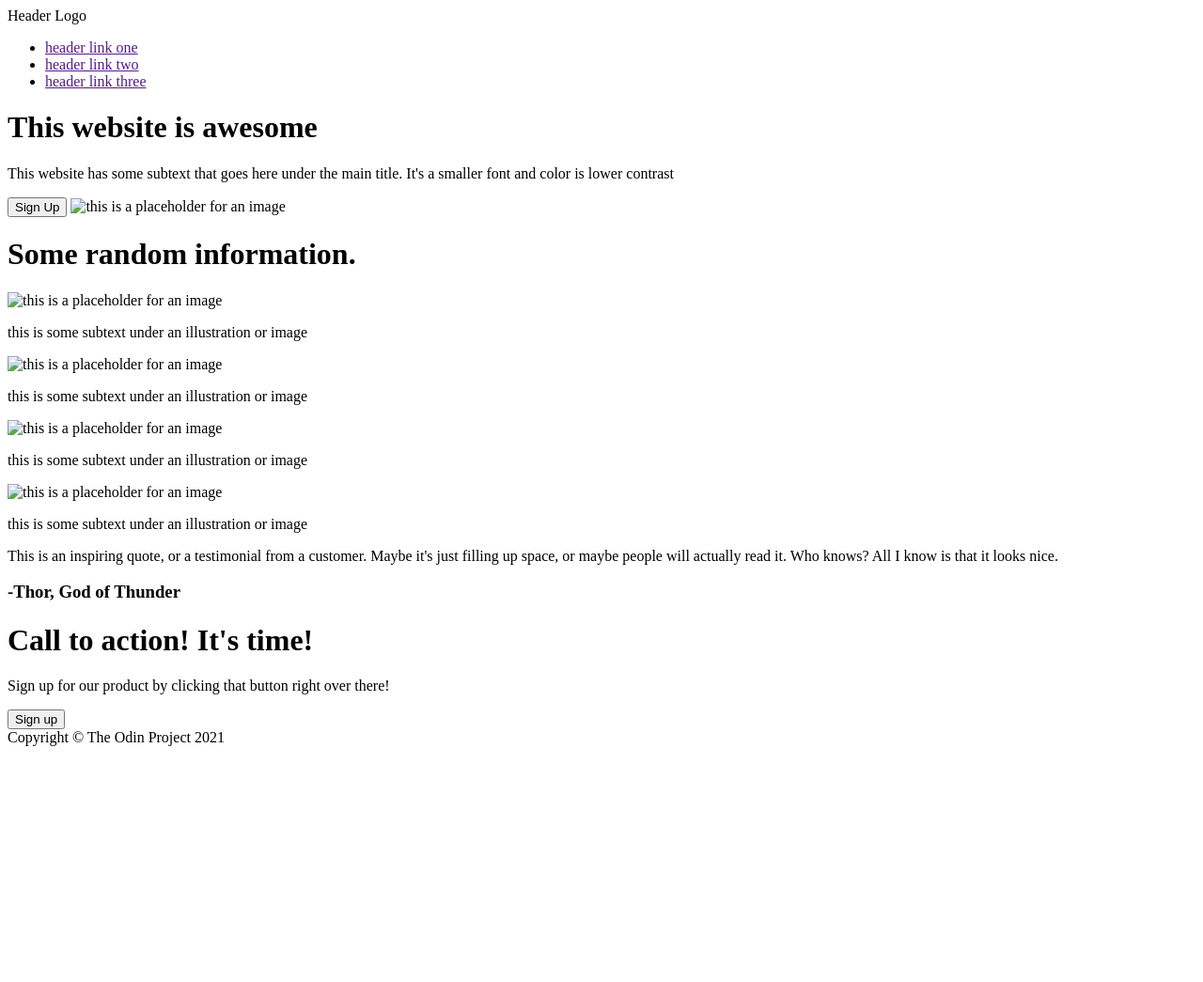
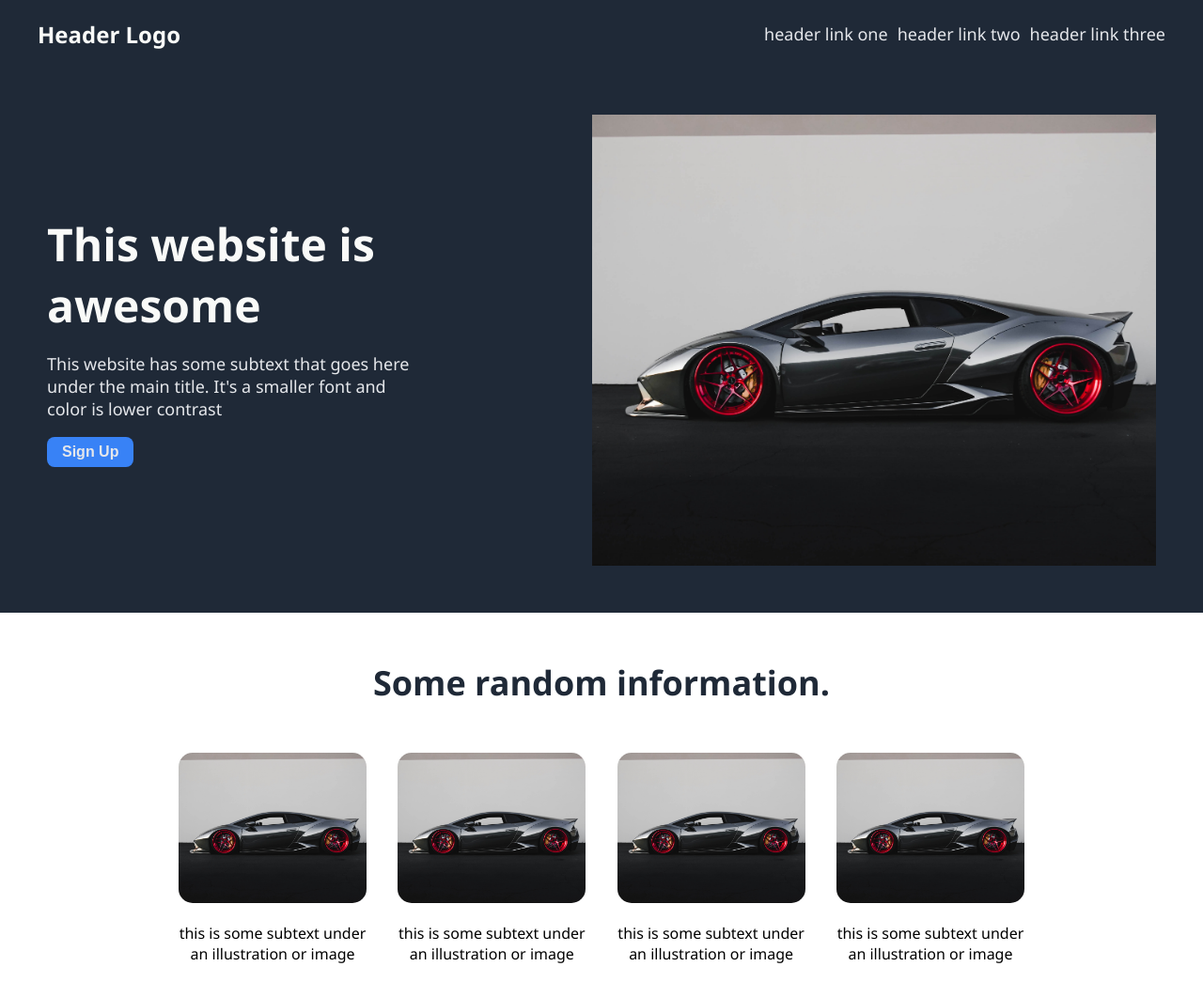
Before and after one commit to artemkalantarov/project-landing-page, a plain HTML site: page index.html in a window 1280 px wide. Shown: the top 1045 px of the page at 94% size. Before the commit the page ends 802 px from the top, so only its background shows below. Drawn offline with Linux system fonts and the light colour scheme.

Commit message:
Add styling to the webpage
This adds styling to the webpage. It uses flexbox.

```diff
--- a/index.html
+++ b/index.html
@@ -7,45 +7,66 @@
     <link rel="stylesheet" href="styles.css" />
 </head>
 <body>
+
     <header>
+        <div class="navbar">
             <div class="logo">Header Logo</div>
             <ul>
                 <li><a href="">header link one</a></li>
                 <li><a href="">header link two</a></li>
                 <li><a href="">header link three</a></li>
             </ul>
+        </div>
     </header>
-    <container>
+    <div class="container">
         <div class="banner">
+            <div class="banner-content">
+                <div class="banner-left">
                     <h1>This website is awesome</h1>
                     <p>This website has some subtext that goes here under the main title.
                     It's a smaller font and color is lower contrast</p>
                     <button>Sign Up</button>
-            <img src="" alt="this is a placeholder for an image">
+                </div>
+                <img src="images/banner-image.jpg" alt="this is a placeholder for an image">
+            </div>
         </div>
         <div class="information">
+            <div class="information-content">
                 <h1>Some random information.</h1>
-            <img src="" alt="this is a placeholder for an image">
-            <p>this is some subtext under an illustration or image</p>
-            <img src="" alt="this is a placeholder for an image">
-            <p>this is some subtext under an illustration or image</p>
-            <img src="" alt="this is a placeholder for an image">
-            <p>this is some subtext under an illustration or image</p>
-            <img src="" alt="this is a placeholder for an image">
+                <div class="information-cards">
+                    <div class="information-card">
+                        <img src="images/banner-image.jpg" alt="this is a placeholder for an image">
                         <p>this is some subtext under an illustration or image</p>
                     </div>
+                    <div class="information-card">
+                        <img src="images/banner-image.jpg" alt="this is a placeholder for an image">
+                        <p>this is some subtext under an illustration or image</p>
+                    </div>
+                    <div class="information-card">
+                        <img src="images/banner-image.jpg" alt="this is a placeholder for an image">
+                        <p>this is some subtext under an illustration or image</p>
+                    </div>
+                    <div class="information-card">
+                        <img src="images/banner-image.jpg" alt="this is a placeholder for an image">
+                        <p>this is some subtext under an illustration or image</p>
+                    </div>
+                </div>
+            </div>
+        </div>
         <div class="quotes">
+            <div class="quotes-content">
                 <p>This is an inspiring quote, or a testimonial from a customer.
                     Maybe it's just filling up space, or maybe people will actually read it.
                     Who knows? All I know is that it looks nice.</p>
                 <h3>-Thor, God of Thunder</h3>
+            </div>
         </div>
         <div class="call-to-action">
             <h1>Call to action! It's time!</h1>
             <p>Sign up for our product by clicking that button right over there!</p>
             <button>Sign up</button>
         </div>
-    </container>
+    </div>
     <footer>
         <div class="copyright">Copyright © The Odin Project 2021</div>
     </footer>
--- a/styles.css
+++ b/styles.css
@@ -0,0 +1,166 @@
+html{
+    font-family:'Segoe UI', Tahoma, Geneva, Verdana, sans-serif
+}
+
+body {
+    display: flex;
+    flex-direction: column;
+    min-height: 100vh;
+    margin: 0;
+    padding: 0;
+    align-items: center;
+
+
+}
+
+header {
+    background-color: #1F2937;
+    width: 100%;
+}
+
+.navbar {
+    margin:0 auto;
+    max-width: 1200px;
+    display: flex;
+    justify-content: center;
+    align-items: center;
+    height: 72px;
+}
+
+header ul {
+    display: flex;
+    justify-content: space-evenly;
+    gap: 10px;
+    margin: 0;
+    padding: 0;
+    list-style: none;
+    margin-left: auto;
+    min-width: 300px;
+    font-size: 18px;
+}
+
+.banner-content img {
+    max-width: 600px;
+    width: 100%;
+}
+
+.logo {
+    color: #f9faf8;
+    font-weight: 900;
+    font-size: 24px;
+}
+
+header a {
+    text-decoration: none;
+    color: #E5E7EB;
+}
+
+.container {
+    display: flex;
+    flex-direction: column;
+    flex: 1;
+    width: 100%;
+}
+
+footer {
+    display: flex;
+}
+
+.banner {
+    width: 100%;
+    background-color: #1F2937;
+}
+
+.banner-content{
+    display: flex;
+    justify-content: space-between;
+    align-items: center;
+    gap: 50px;
+    padding: 50px;
+    margin:0 auto;
+    max-width: 1200px;
+}
+
+.banner-left {
+    max-width: 400px;
+}
+
+.banner h1 {
+    color: #f9faf8;
+    font-weight: 900;
+    font-size: 48px;
+    margin: 0;
+    padding: 0;
+}
+
+.banner p {
+    font-size: 18px;
+    color: #E5E7EB;
+}
+
+.banner button {
+    padding: 7px 16px;
+    font-size: 16px;
+    color: #E5E7EB;
+    font-weight: 700;
+    background-color: #3882F6;
+    border: none;
+    border-radius: 8px;
+
+}
+.information-cards {
+    display: flex;
+    justify-content: space-between;
+    width: 100%;
+}
+
+.information-card {
+    max-width: 200px;
+    text-align: center;
+}
+
+.information-card img {
+    max-width: 200px;
+    border-radius: 15px;
+}
+
+.information {
+    width: 100%;
+}
+
+.information-content {
+    display: flex;
+    flex-direction: column;
+    align-items: center;
+    max-width: 900px;
+    margin: 0 auto;
+    margin-bottom: 100px;
+}
+
+.information h1 {
+    margin: 50px 0;
+    font-size: 36px;
+    font-weight: 900;
+    color: #1F2937;
+}
+
+.quotes {
+    background-color: #E5E7EB;
+    width: 100%;
+}
+
+.quotes-content p {
+    text-align: center;
+    font-size: 36px;
+    font-weight: 300;
+    font-style: italic;
+}
+
+.quotes-content h3 {
+    text-align: end;
+    font-weight: 900;
+}
+.quotes-content {
+    margin:100px auto;
+    max-width: 900px;
+}
```
Also changed, not shown: images/banner-image.jpg (added). Lines whose indentation alone changed are shown as unchanged.
